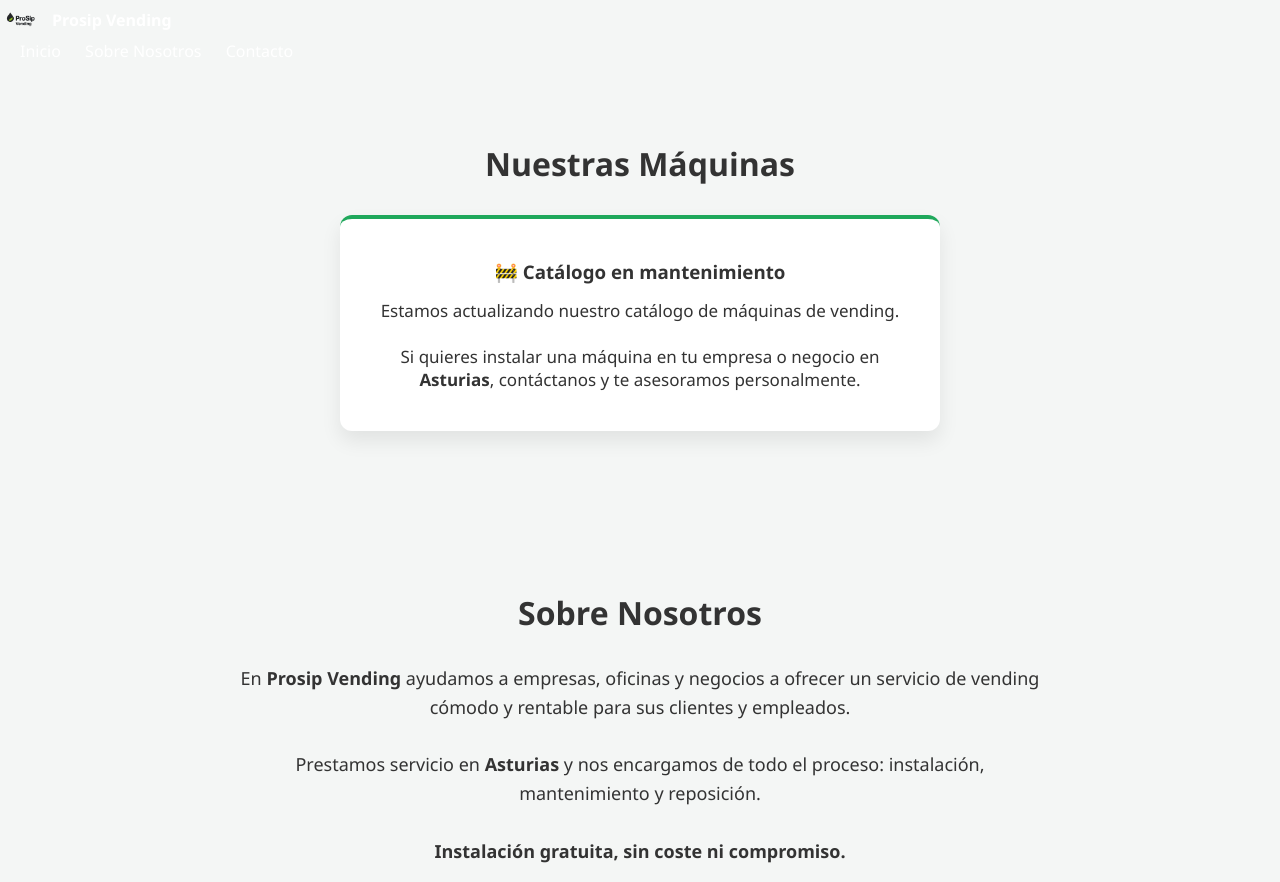
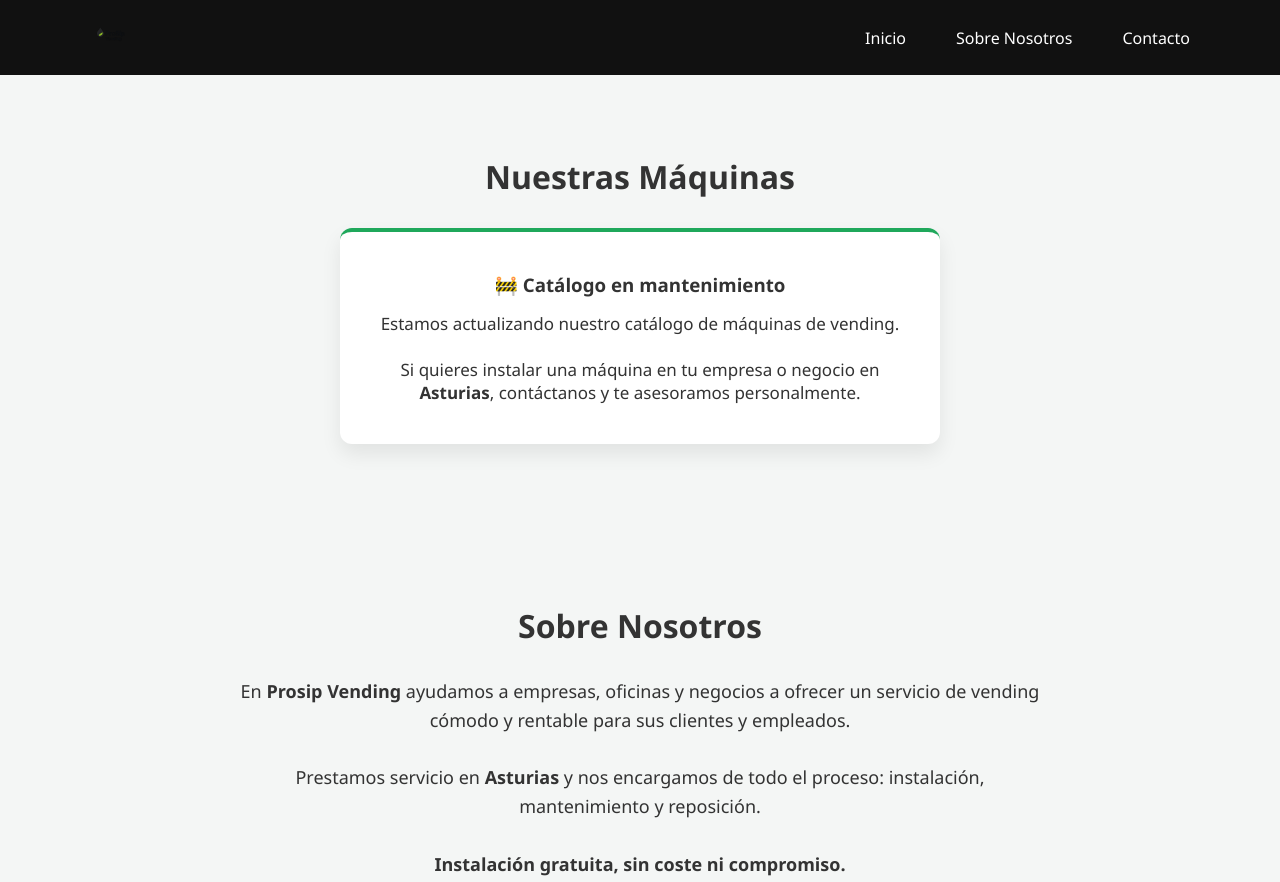
Before and after one commit to prosipvending-spec/ProSip-Vending, a plain HTML site: page index.html in a window 1280 px wide. Shown: the top 882 px of the page. Drawn offline with Linux system fonts and the light colour scheme.

Commit message:
index.html

```diff
--- a/index.html
+++ b/index.html
@@ -20,22 +20,13 @@
       color: #333;
     }
 
-    <header>
-  <nav style="max-width:1100px; margin:auto; display:flex; justify-content:space-between; align-items:center; flex-wrap:nowrap; padding:0 10px;">
-    <!-- Logo a la izquierda -->
-    <div style="display:flex; align-items:center; gap:12px;">
-      <img src="logo.png" alt="Prosip Vending" style="height:40px;">
-      <strong style="color:white;">Prosip Vending</strong>
-    </div>
-
-    <!-- Menú alineado a la derecha -->
-    <div style="display:flex; gap:25px;">
-      <a href="#inicio" style="color:white; text-decoration:none; font-weight:500;">Inicio</a>
-      <a href="#about" style="color:white; text-decoration:none; font-weight:500;">Sobre Nosotros</a>
-      <a href="#contacto" style="color:white; text-decoration:none; font-weight:500;">Contacto</a>
-    </div>
-  </nav>
-</header>
+    header {
+      background: var(--negro);
+      padding: 15px 20px;
+      position: sticky;
+      top: 0;
+      z-index: 10;
+    }
 
     nav {
       max-width: 1100px;
@@ -43,16 +34,17 @@
       display: flex;
       justify-content: space-between;
       align-items: center;
+      flex-wrap: nowrap;
     }
 
-    nav a {
+    nav .menu a {
       color: white;
       text-decoration: none;
-      margin-left: 20px;
+      margin-left: 25px;
       font-weight: 500;
     }
 
-    nav a:hover {
+    nav .menu a:hover {
       color: var(--verde);
     }
 
@@ -126,13 +118,13 @@
 
 <header>
   <nav>
-    <div style="display:flex; align-items:center; gap:12px;">
-      <!-- LOGO -->
+    <!-- Logo a la izquierda -->
+    <div>
       <img src="logo.png" alt="Prosip Vending" style="height:40px;">
-      <strong style="color:white;">Prosip Vending</strong>
     </div>
 
-    <div>
+    <!-- Menú alineado a la derecha -->
+    <div class="menu" style="display:flex; gap:25px;">
       <a href="#inicio">Inicio</a>
       <a href="#about">Sobre Nosotros</a>
       <a href="#contacto">Contacto</a>
```
